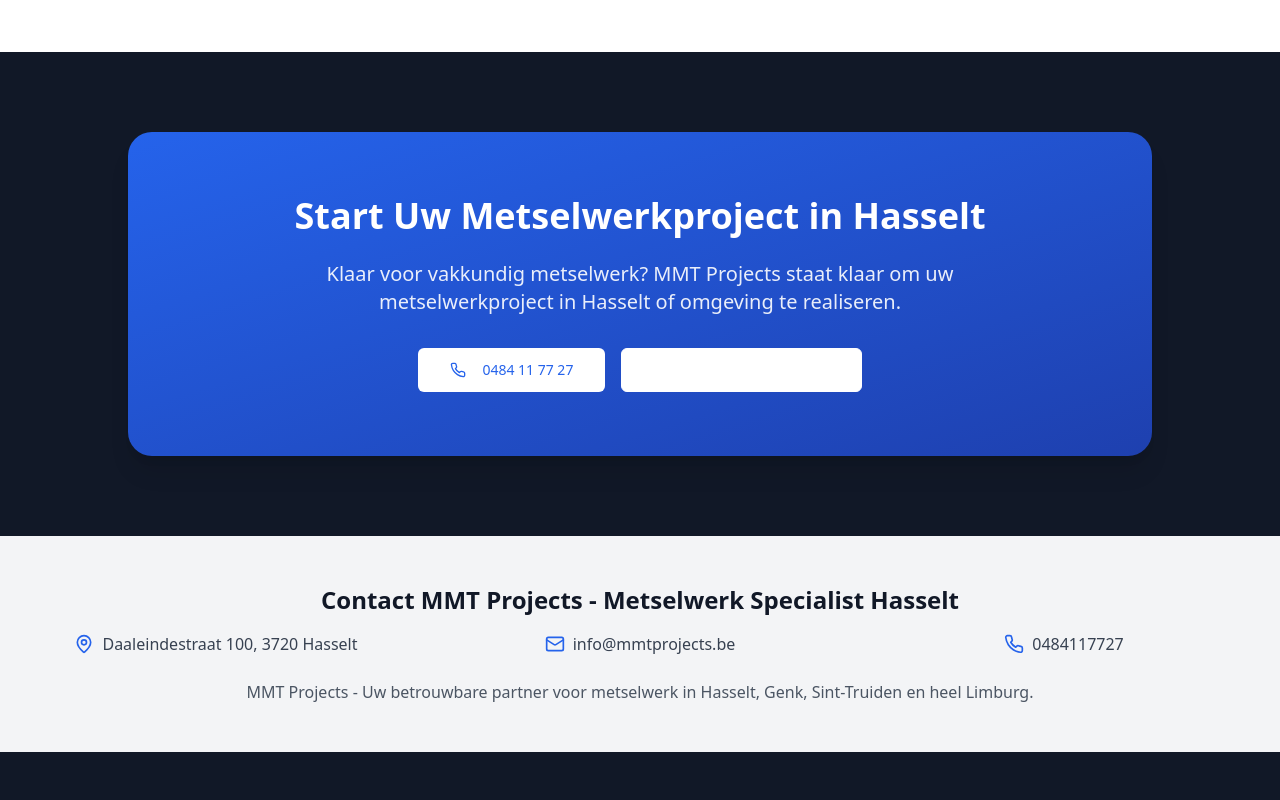
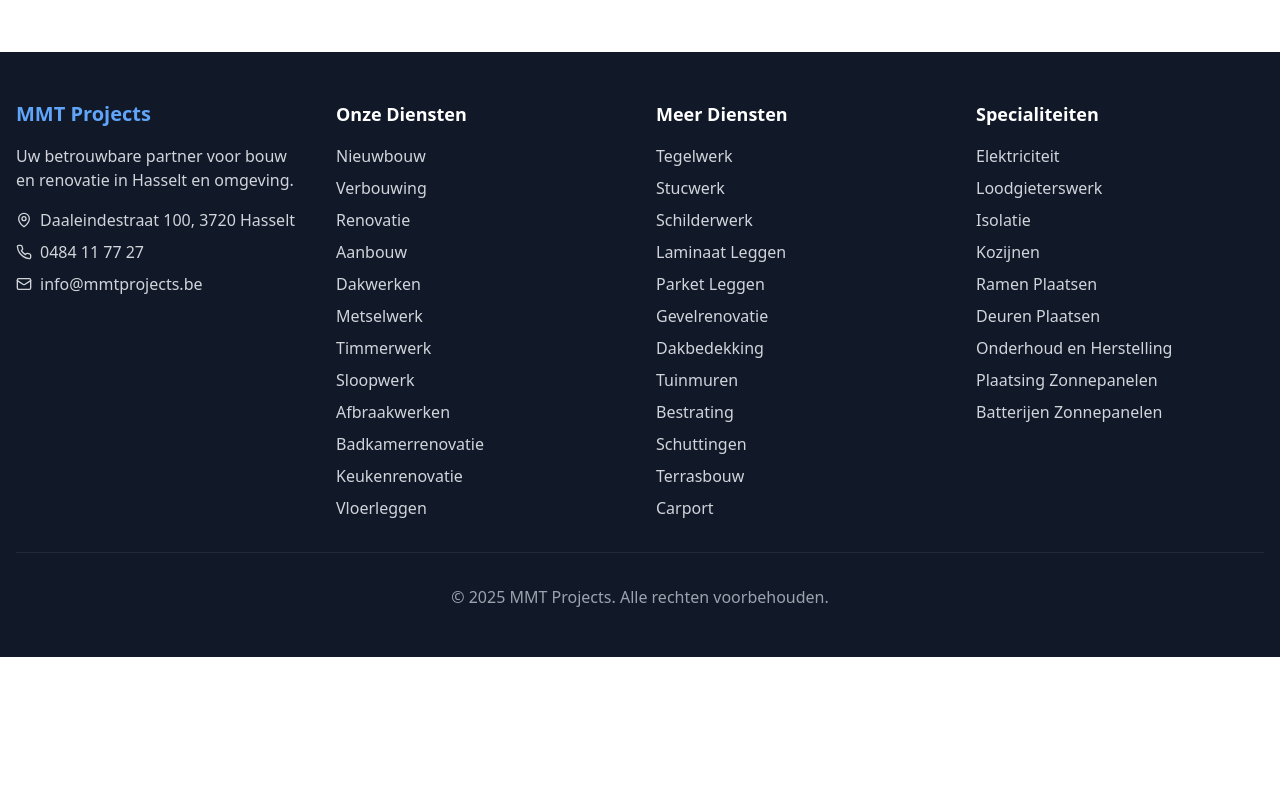
Before and after one commit to LeviHackermann/bouw-en-verbouw-gids, a React (Vite) app: page /metselwerk-hasselt-limburg in a window 1280 px wide. Shown: the part 2940-3740 px from the top of the page. After the commit the page ends 3597 px from the top, so only its background shows below. Built offline with nearby package versions, Linux system fonts and the light colour scheme.

Commit message:
Remove unwanted sections from page
Removed the selected section and the one below it from `Metselwerk.tsx`.

```diff
--- a/src/pages/Metselwerk.tsx
+++ b/src/pages/Metselwerk.tsx
@@ -1,4 +1,3 @@
-
 import { Helmet } from 'react-helmet-async';
 import {
   Building2, Home, CheckCircle, MapPin, Phone, Mail,
@@ -253,54 +252,6 @@ const Metselwerk = () => {
             </div>
           </div>
         </section>
-
-        {/* CTA Section */}
-        <section className="py-20 px-4 bg-gray-900 text-white">
-          <div className="max-w-5xl mx-auto">
-            <div className="bg-gradient-to-br from-blue-600 to-blue-800 p-12 md:p-16 rounded-3xl shadow-xl">
-              <div className="text-center">
-                <h2 className="text-3xl sm:text-4xl font-bold mb-6">Start Uw Metselwerkproject in Hasselt</h2>
-                <p className="text-xl mb-8 text-white/90 max-w-2xl mx-auto">
-                  Klaar voor vakkundig metselwerk? MMT Projects staat klaar om uw metselwerkproject in Hasselt of omgeving te realiseren.
-                </p>
-                <div className="flex flex-col sm:flex-row gap-4 justify-center">
-                  <Button size="lg" className="bg-white text-blue-600 hover:bg-gray-100">
-                    <Phone className="mr-2 h-5 w-5" />
-                    0484 11 77 27
-                  </Button>
-                  <Button size="lg" variant="outline" className="border-white text-white hover:bg-white hover:text-blue-600">
-                    <Mail className="mr-2 h-5 w-5" />
-                    info@mmtprojects.be
-                  </Button>
-                </div>
-              </div>
-            </div>
-          </div>
-        </section>
-
-        {/* Contact Info */}
-        <section className="py-12 px-4 bg-gray-100">
-          <div className="max-w-7xl mx-auto text-center">
-            <h3 className="text-2xl font-bold mb-4 text-gray-900">Contact MMT Projects - Metselwerk Specialist Hasselt</h3>
-            <div className="grid md:grid-cols-3 gap-6">
-              <div className="flex items-center justify-center">
-                <MapPin className="h-5 w-5 text-blue-600 mr-2" />
-                <span className="text-gray-700">Daaleindestraat 100, 3720 Hasselt</span>
-              </div>
-              <div className="flex items-center justify-center">
-                <Mail className="h-5 w-5 text-blue-600 mr-2" />
-                <span className="text-gray-700">info@mmtprojects.be</span>
-              </div>
-              <div className="flex items-center justify-center">
-                <Phone className="h-5 w-5 text-blue-600 mr-2" />
-                <span className="text-gray-700">0484117727</span>
-              </div>
-            </div>
-            <p className="mt-6 text-gray-600">
-              MMT Projects - Uw betrouwbare partner voor metselwerk in Hasselt, Genk, Sint-Truiden en heel Limburg.
-            </p>
-          </div>
-        </section>
       </div>
 
       <Footer />
```
